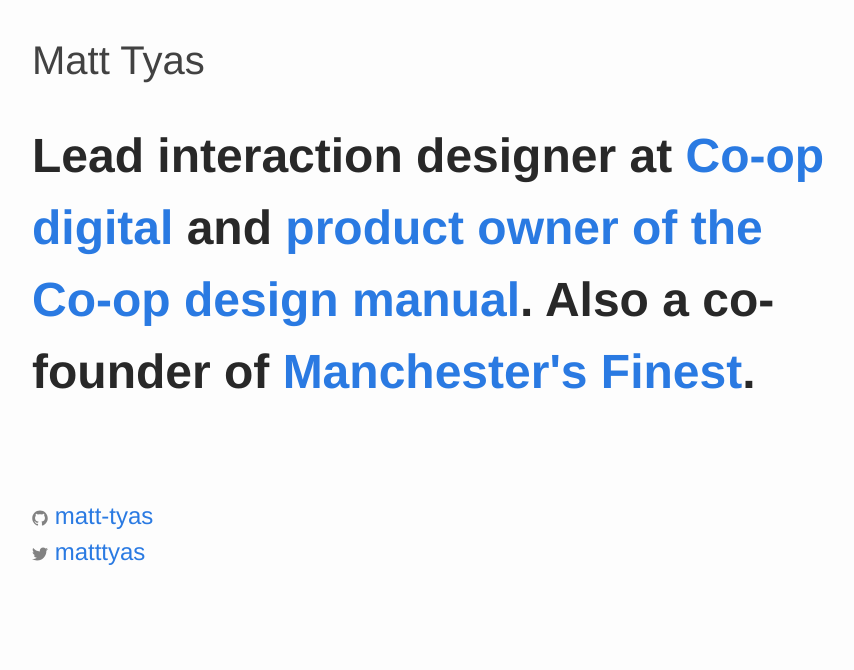
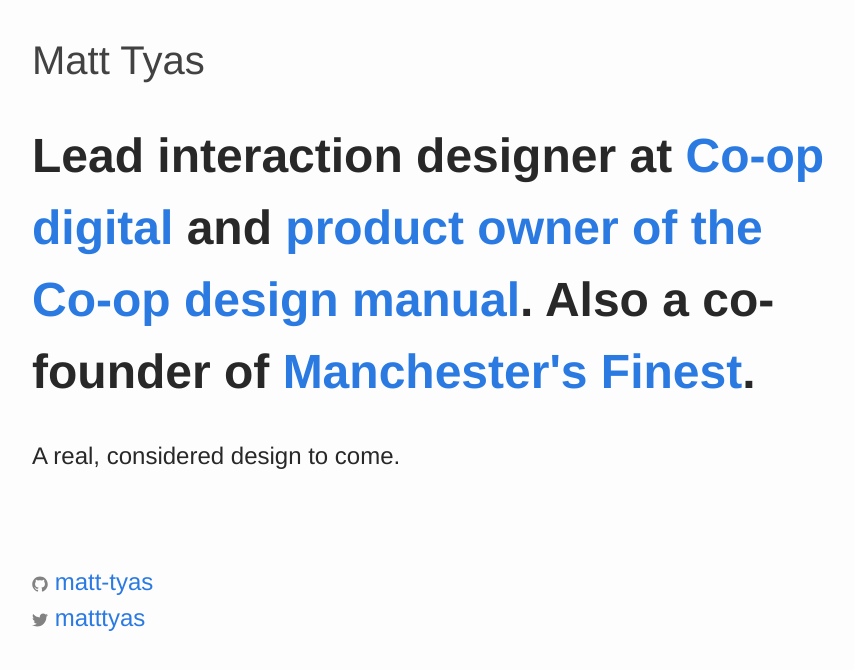
Before and after one commit to matt-tyas/matt-tyas.github.io, a Jekyll site: the page built from index.html, in a window 1280 px wide. Shown: the top 670 px of the page, without its empty margins (13-867 px from the left). Built offline with Jekyll 4.4.1, drawn with Linux system fonts in a browser that asks for light colours.

Commit message:
not a design message

```diff
--- a/index.html
+++ b/index.html
@@ -4,4 +4,5 @@ layout: default
 
     <div class="column small-12 medium-10 large-8">
         <h1>Lead interaction designer at <a href="https://digitalblog.coop.co.uk/">Co-op digital</a> and <a href="https://coop-design-manual.herokuapp.com/">product owner of the Co-op design manual</a>. Also a co-founder of <a href="http://www.manchestersfinest.com">Manchester's Finest</a>.</h1>
+        <p>A real, considered design to come.</p>
     </div>
```
